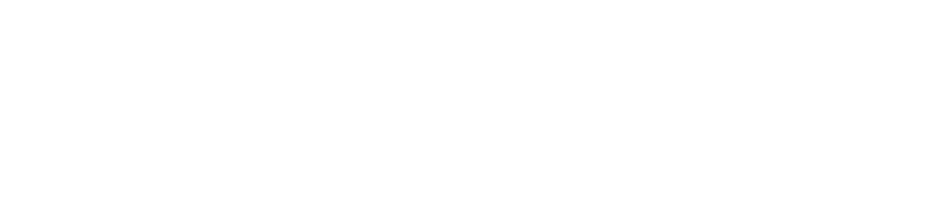
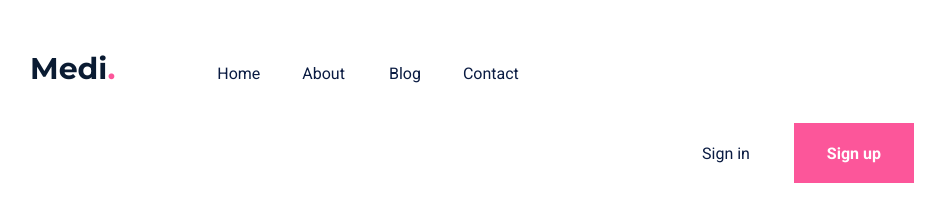
Before and after one commit to ernestdogosson/assignment-four, a plain HTML site: page index.html in a window 1280 px wide. Shown: the whole page, without its empty margins (58-1003 px from the left). Drawn offline with Linux system fonts and the light colour scheme; a web font is replaced by a local one.

Commit message:
add header, header elements and all styles

```diff
--- a/index.html
+++ b/index.html
@@ -3,7 +3,24 @@
 	<head>
 		<meta charset="UTF-8" />
 		<meta name="viewport" content="width=device-width, initial-scale=1.0" />
-		<title>Assignment Four</title>
+		<title>Assignment Four (NonFLex)</title>
+		<link rel="preconnect" href="https://fonts.googleapis.com" />
+		<link rel="preconnect" href="https://fonts.gstatic.com" crossorigin />
+		<link
+			href="https://fonts.googleapis.com/css2?family=Montserrat:ital,wght@0,100..900;1,100..900&family=Ramaraja&family=Roboto:ital,wght@0,100..900;1,100..900&display=swap"
+			rel="stylesheet"
+		/>
+		<link rel="stylesheet" href="/styles/header.css" />
 	</head>
-	<body></body>
+	<body>
+		<header>
+			<h3 class="logo">Medi<span class="logo-dot">.</span></h3>
+			<a href="#" class="home">Home</a>
+			<a href="#" class="about">About</a>
+			<a href="#" class="blog">Blog</a>
+			<a href="#" class="contact">Contact</a>
+			<a href="#" class="sign-in">Sign in</a>
+			<button class="sign-up">Sign up</button>
+		</header>
+	</body>
 </html>
--- /dev/null
+++ b/styles/header.css
@@ -0,0 +1,54 @@
+.logo {
+	display: inline-block;
+	font-family: 'Montserrat', sans-serif;
+	font-optical-sizing: auto;
+	font-weight: bold;
+	font-style: normal;
+	font-size: 30px;
+	line-height: 1.6;
+	letter-spacing: -2%;
+	margin-top: 37px;
+	margin-left: 80px;
+	color: #0a1b32;
+}
+
+.logo-dot {
+	color: #fc569a;
+}
+
+a {
+	text-decoration: none;
+	font-family: 'Roboto', sans-serif;
+	color: #0a1b42;
+	font-size: 16px;
+	margin-top: 48px;
+}
+
+.home {
+	margin-left: 98px;
+}
+
+.about,
+.contact {
+	margin-left: 38px;
+}
+
+.blog {
+	margin-left: 40px;
+}
+
+.sign-in {
+	margin-left: 752px;
+}
+
+.sign-up {
+	margin-left: 40px;
+	background-color: #fc569a;
+	color: #ffffff;
+	font-family: 'Roboto', sans-serif;
+	font-weight: bold;
+	font-size: 16px;
+	width: 120px;
+	height: 60px;
+	border: none;
+}
```
